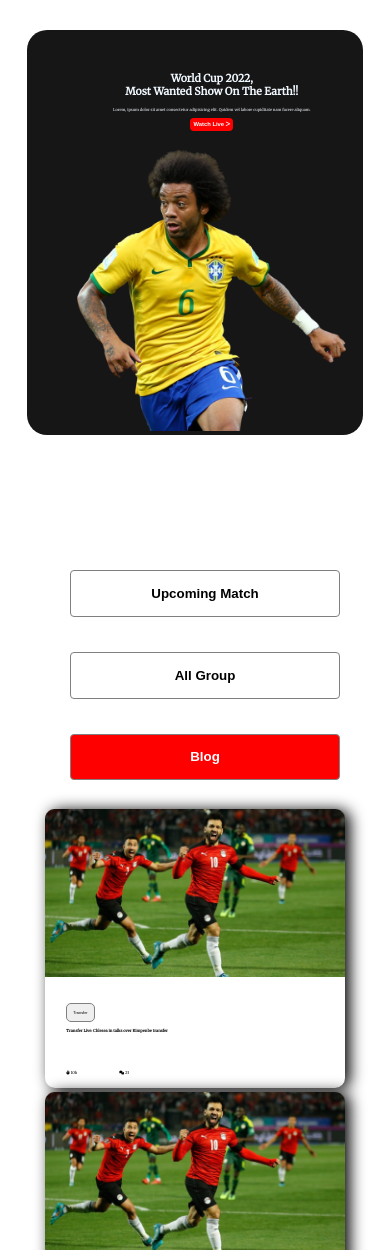
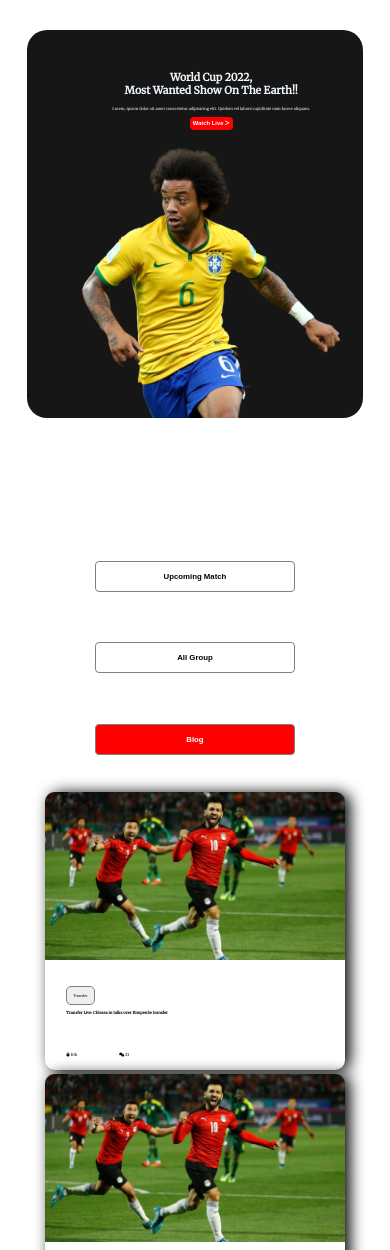
Before and after one commit to hasibulhamim2020/assignment-02-world-cup, a plain HTML site: page index.html in a window 390 px wide. Shown: the top 1250 px of the page. Drawn offline with Linux system fonts and the light colour scheme.

Commit message:
responsive done

```diff
--- a/style-page-02.css
+++ b/style-page-02.css
@@ -49,6 +49,7 @@ padding-right: 5%;
     padding-bottom: 0px;
     width: 80%;
     padding-right: 10px;
+    margin-bottom: -.4vw;
 
 }
 .middle-section{
@@ -61,6 +62,7 @@ margin-right: 10%;
     display: grid;
     grid-template-columns: 1fr repeat(1,3fr);
     gap: 1vw;
+
 
 }
 .middle-button{
@@ -83,7 +85,7 @@ margin-right: 10%;
     background-color: rgb(255, 255, 255);
     border: 0;
     border-radius: 4px;
-    font-size: 2vwvw;
+    font-size: 2vw;
     font-weight: 600;
 
 
@@ -182,6 +184,9 @@ hr {
         margin-left: 5%;
         margin-right: 5%;
         width: 90%;
+
+        justify-items: center;
+        align-items: center;
         }
     .top-section{
         display: grid;
@@ -196,7 +201,7 @@ hr {
     }
     .top-image img{
         margin-top: 0%;
-        margin-bottom: 0px;
+        margin-bottom: -1vw;
         padding-bottom: 0px;
         width: 80%;
         padding-right: 10%;
@@ -206,23 +211,20 @@ hr {
         display: grid;
         grid-template-columns: repeat(1,1fr);
         gap: 1vw;
-
-
+        justify-items: center;
+        align-items: center;
     }
     .middle-button{
         background-color:white;
-width: 90%;
-margin-right: 5%;
+align-items: center;
     }
     .middle-button button{
         border: 1px solid gray;
-
-
+        font-size: 2vw;
     }
     .middle-grid-step2{
         display: grid;
         grid-template-columns: repeat(1,1fr);
-
         gap: 1vw;
 }
 #match{
@@ -274,7 +276,7 @@ margin-right: 5%;
 
     .top-image img{
         margin-top: 5%;
-        margin-bottom: 0px;
+        margin-bottom: -.5vw;
         padding-bottom: 0px;
         width: 80%;
         padding-right: 10px;
@@ -304,7 +306,7 @@ margin-right: 5%;
         padding-left: 0%;
         height: max-content;
         width: 100%;
-
+        font-size: 2vw;
     }
     .middle-grid-step2{
         display: grid;
```
